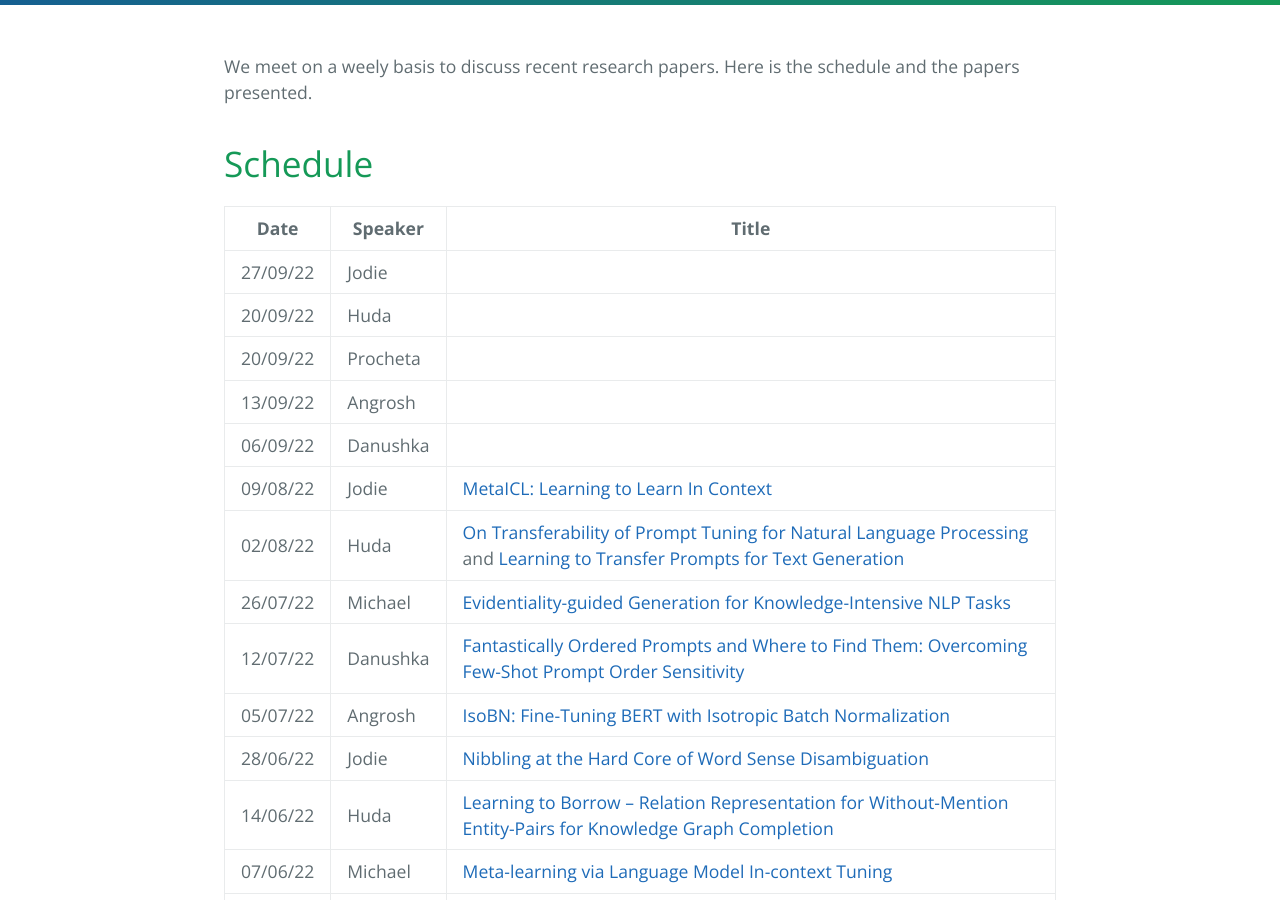
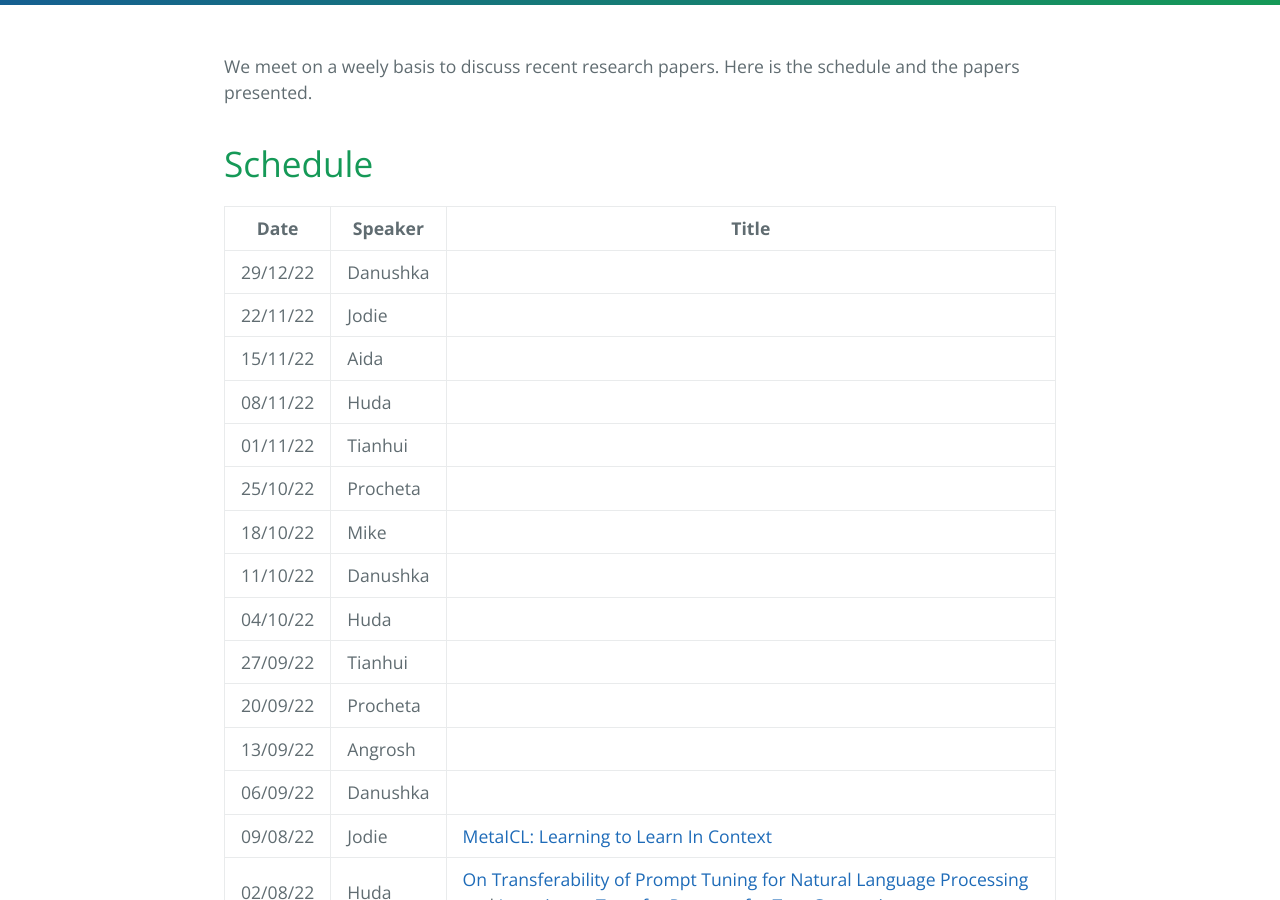
Before and after one commit to LivNLP/livnlp.github.io, a Jekyll site: the page built from reading.md, in a window 1280 px wide and 900 px high, scrolled down 368 px. Built offline with Jekyll 4.4.1, drawn with Linux system fonts in a browser that asks for light colours.

Commit message:
Update reading.md

```diff
--- a/reading.md
+++ b/reading.md
@@ -13,8 +13,16 @@ We meet on a weely basis to discuss recent research papers. Here is the schedule
 
 | Date | Speaker | Title |
 | ----- | ------- | ----- |
-| 27/09/22 | Jodie | |
-| 20/09/22 | Huda | |
+| 29/12/22 | Danushka | |
+| 22/11/22 | Jodie | |
+| 15/11/22 | Aida | |
+| 08/11/22 | Huda | |
+| 01/11/22 | Tianhui | |
+| 25/10/22 | Procheta | |
+| 18/10/22 | Mike | |
+| 11/10/22 | Danushka | |
+| 04/10/22 | Huda | |
+| 27/09/22 | Tianhui | |
 | 20/09/22 | Procheta | |
 | 13/09/22 | Angrosh | |
 | 06/09/22 | Danushka | |
```
